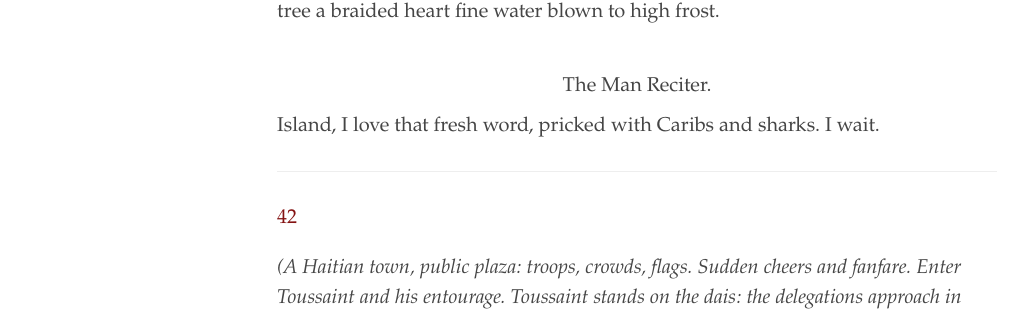
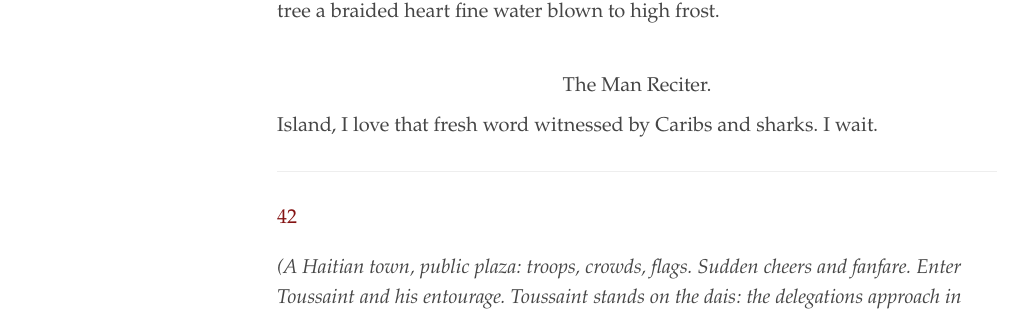
Before and after one commit to elotroalex/chiens, a Jekyll site: the page built from _texts/translation.md, in a window 1280 px wide and 900 px high, scrolled down 43247 px. Shown: the part 144-455 px from the top of the window, without its empty margins (3-1031 px from the left). Built offline with Jekyll 4.4.1, drawn with Linux system fonts in a browser that asks for light colours.

Commit message:
up to page 42

```diff
--- a/_texts/translation.md
+++ b/_texts/translation.md
@@ -1359,7 +1359,7 @@ Be brave, girls ... Be brave ... It won't be easy ... Run ... run ... hide in th
 
 - {:.sp} The Man Reciter.
 
-- Island, I love that fresh word, pricked with Caribs and sharks. I wait.
+- Island, I love that fresh word witnessed by Caribs and sharks. I wait.
 
 ---
 
```
